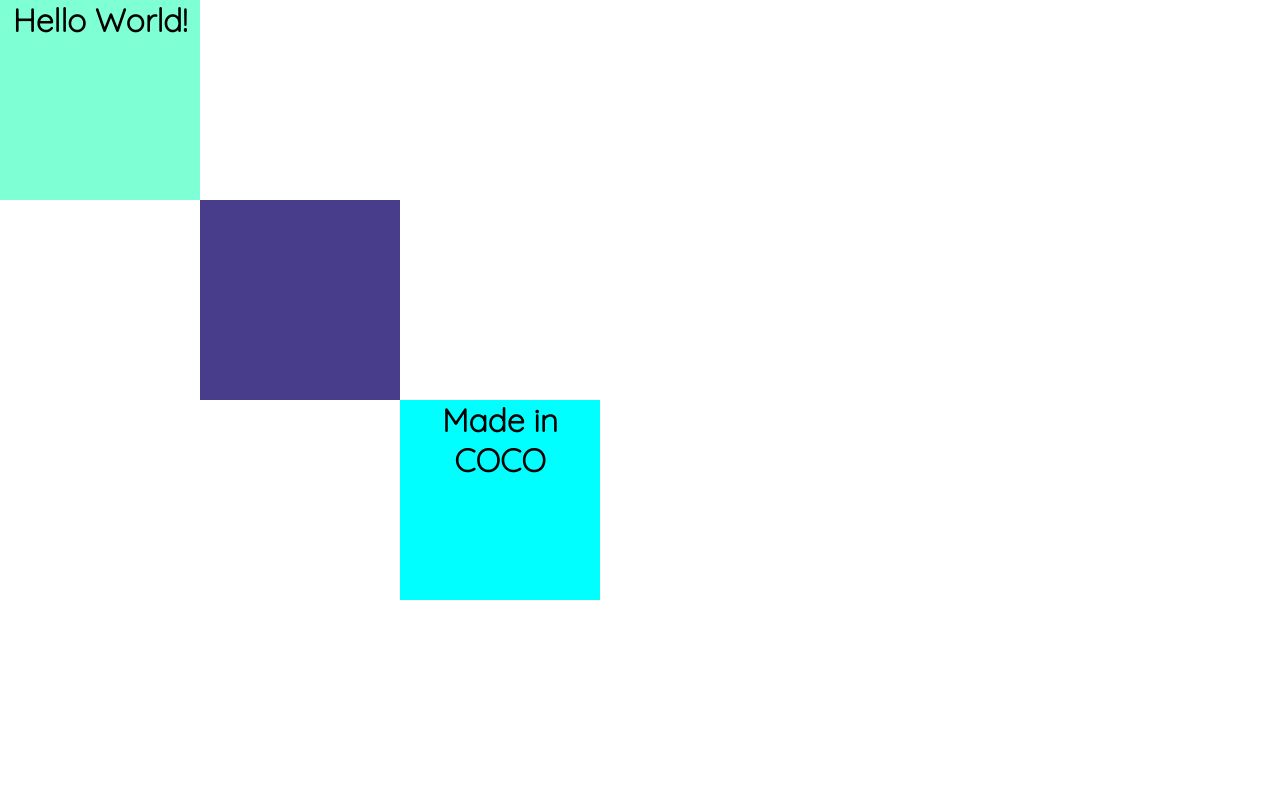
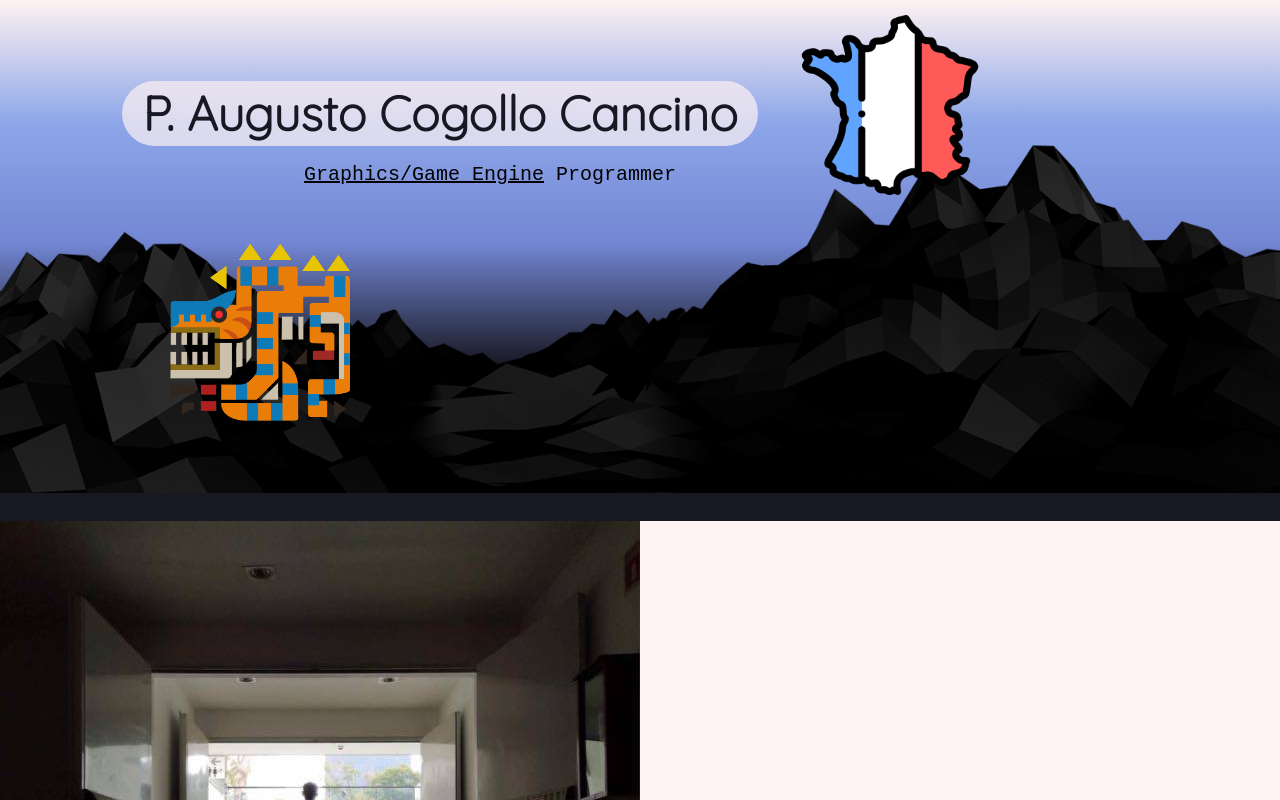
Before and after one commit to candianis/WebCoffee, a plain HTML site: page Clase01/index.html in a window 1280 px wide. Shown: the top 800 px of the page. Drawn offline with Linux system fonts and the light colour scheme; a web font is replaced by a local one.

Commit message:
Class 24/02/2023

```diff
--- a/Clase01/CSS/styles.css
+++ b/Clase01/CSS/styles.css
@@ -4,6 +4,7 @@ body{
     margin: 0;
     font-family: 'Red Hat Mono', monospace;
     text-align: center;
+    background-color: #FFF2F2;
 }
 
 h1{
@@ -23,36 +24,67 @@ h3{
 /***** Class Selectors *****/
 
 .top-container{
-    height: 200px;
-    width: 200px;
-    background-color: aquamarine;
-    position: absolute;
+    position: relative;
+    background: linear-gradient(180deg,#FFF2F2, #8EA7E9, #7286D3, #181823 70%);
 }
 
 .mid-container{
-    height: 200px;
+    background-color: black;
     width: 200px;
-    background-color: coral;
-    position: absolute;
-    left: 200px;
-    top: 200px;
 }
 
 .bot-container{
-    height: 200px;
-    width: 200px;
-    background-color: aqua;
-    position: absolute;
-    left: 400px;
-    top: 400px;
-
+    width: 100%;
 }
 
-.mobile{
-    height: 200px;
-    width: 200px;
-    background-color: darkslateblue;
+.icon-top{
+    width: 180px;
     position: absolute;
-    left: 200px;
-    top: 200px;
+    top: 15px;
+    right: 300px;
 }
+
+.icon-bot{
+    width: 180px;
+    position: absolute;
+    bottom: 100px;
+    left: 170px;
+}
+
+.mountain{
+    position: relative;
+    z-index: 0;
+    left: 0%;
+    top: 100px;
+    width: 100%;
+    display: block;
+    margin: 0 auto;
+}
+
+.name{
+    position: relative;
+    bottom: 375px;
+    right: 200px;
+    font-size: 3em;
+    background-color: #FFF2F2B2;
+    color: #181823;
+    display: inline-block;
+    padding: 2.5px 20px;
+    border-radius: 40px;
+}
+
+.subtitle{
+    position: relative;
+    bottom: 250px;
+    right: 150px;
+    font-size: 20px;
+}
+
+.profession{
+    text-decoration: underline;
+}
+
+.skill-row{
+    display: inline-block;
+    margin: 100px;
+}
--- a/Clase01/index.html
+++ b/Clase01/index.html
@@ -13,20 +13,68 @@
 <body>
 
     <div class="top-container">
-        <h1>Hello World!</h1>
+        <img src="Images/mountain-png-home-demodernm-31-4206616712.png" alt="Mountain" class="mountain">
+        <img src="Images/france.png" alt="France map" class="icon-top">
+        <img src="Images/tigrex.png" alt="tigrex icon" class="icon-bot">
+        <p class="subtitle"> <span class="profession">Graphics/Game Engine</span> Programmer</p>
+        <h1 class="name">P. Augusto Cogollo Cancino</h1>
     </div>
 
     <div class="mid-container">
-        <h1>This is my page</h2>
-    </div>
-
-    <div class="bot-container">
-        <h1>Made in COCO</h3>
-    </div>
-
-    <div class="mobile">
+        <div class="profile">
+          <img src="Images/profilePic.JPG" alt="profile picture">
+          <h2>Hello</h2>
+          <p class="profile-desc">Lorem ipsum dolor sit amet, consectetur adipiscing elit. Fusce consectetur sit amet nisi vel dictum. Suspendisse in feugiat dolor, et.</p>
+        </div>
+        <hr>
+        <div class="skills">
+          <h2>My Skills</h2>
+          <div class="skill-row">
+            <img class="skill1-img" src="images/skill1.png" alt="skill 1 image">
+            <h3>Skill 1</h3>
+            <p>Lorem ipsum dolor sit amet.</p>
+          </div>
+          <div class="skill-row">
+            <img class="skill2-img" src="images/skill2.png" alt="skill 2 image">
+            <h3>Skill 2</h3>
+            <p>Lorem ipsum dolor sit amet.</p>
+          </div>
+          <div class="skill-row">
+            <img class="skill3-img" src="images/skill3.png" alt="skill 3 image">
+            <h3>Skill 3</h3>
+            <p>Lorem ipsum dolor sit amet.</p>
+          </div>
+        </div>
+        <hr>
+        <div class="engines">
+          <h2>Software</h2>
+          <div class="software-row">
+            <img class="software1-img" src="images/software1.png" alt="software 1">
+            <h3>Software 1</h3>
+            <p>Lorem ipsum dolor sit amet, quis in duis, iaculis id felis. Consectetuer vestibulum, nunc urna lectus, erat ligula. Hendrerit nam, lectus ante, ut lorem eros.</p>
+          </div>
+          <div class="software-row">
+            <img class="software2-img" src="images/software2.png" alt="software 2">
+            <h3>Software 2</h3>
+            <p>Lorem ipsum dolor sit amet, mauris sed consectetuer. Etiam et eu, bibendum interdum, lacus quis mauris. Curabitur wisi, quisque vel eu, rutrum nam. Consectetuer vestibulum, nunc urna lectus, erat ligula.</p>
+          </div>
+        </div>
+      </div>
+      <hr class="footer-hr">
+      <div class="bot-container">
+        <div class="contact-me">
+          <h2 class="get-in-touch">Get In Touch</h2>
+          <h3 class="together">We can make cool things together.</h3>
+          <p>Lorem ipsum dolor sit amet, consectetur adipiscing elit..</p>
+          <a class="btn" href="mailto:yourmail@gmail.com">CONTACT ME</a>
+        </div>
+        <a class="footer-link" href="https://www.linkedin.com/">LinkedIn</a>
+        <a class="footer-link" href="https://twitter.com/">Twitter</a>
+        <p class="copyright">©️ 2023 Your Name.</p>
+      </div>
 
     </div>
 
+
 </body>
 </html>
```
Also changed, not shown: Clase01/Images/france.png (added), Clase01/Images/mountain-png-home-demodernm-31-4206616712.png (added), Clase01/Images/mountainBig.jpg (added), Clase01/Images/thirdM.png (added), Clase01/Images/tigrex.png (added), Clase01/Images/wp7639616-1952759161.jpg (added), 1 other file.
